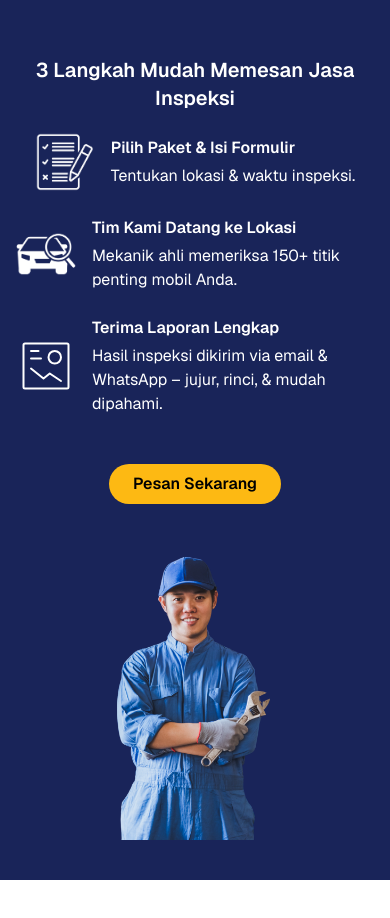
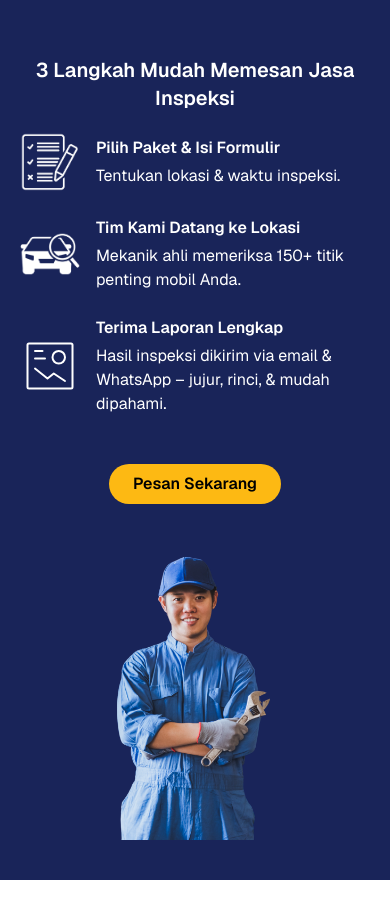
Before and after one commit to wendwin/inspeksi-mobil-jogja, a Next.js app: page / in a window 390 px wide. Shown: the part 2940-3858 px from the top of the page. Built offline with nearby package versions, Linux system fonts and the light colour scheme.

Commit message:
memperbaiki layout order

```diff
--- a/app/components/landingpagecomponents/Order.js
+++ b/app/components/landingpagecomponents/Order.js
@@ -4,21 +4,21 @@ export default function Order({ onOpenModal }){
             <div className="py-10 md:flex md:items-center text-start  md:max-w-5xl md:mx-auto">
                 <div className="my-6 px-4 mx-auto md:order-2 ">
                     <h1 className="mb-5 text-center text-xl md:text-2xl md:mb-8 font-semibold text-white">3 Langkah Mudah  Memesan Jasa Inspeksi </h1>
-                    <div className="flex md:justify-start justify-center items-center gap-4 mb-6">
+                    <div className="flex justify-start items-center gap-4 mb-6 px-1 md:px-0">
                         <img src="/img/report_icon.png" alt="booking-icon" className="w-15 h-15"/>
                         <div className="text-white">
                             <h5 className="text-base font-semibold mb-1">Pilih Paket & Isi Formulir</h5>
                             <p className="text-base">Tentukan lokasi & waktu inspeksi.</p>
                         </div>
                     </div>
-                    <div className="flex md:justify-start justify-center items-center gap-4 mb-6">
+                    <div className="flex justify-start  items-center gap-4 mb-6 px-1 md:px-0">
                         <img src="/img/inspeksi_icon.png" alt="" className="w-15 h-15"/>
                         <div className="text-white">
                             <h5 className="text-base font-semibold mb-1">Tim Kami Datang ke Lokasi</h5>
                             <p className="text-base">Mekanik ahli memeriksa 150+ titik penting mobil Anda.</p>
                         </div>
                     </div>
-                    <div className="flex md:justify-start justify-center items-center gap-4 mb-6">
+                    <div className="flex justify-start  items-center gap-4 mb-6 px-1 md:px-0">
                         <img src="/img/stats-report.svg" alt="" className="w-15 h-15 "/>
                         <div className=" text-white">
                             <h5 className="text-base font-semibold mb-1">Terima Laporan Lengkap</h5>
```
